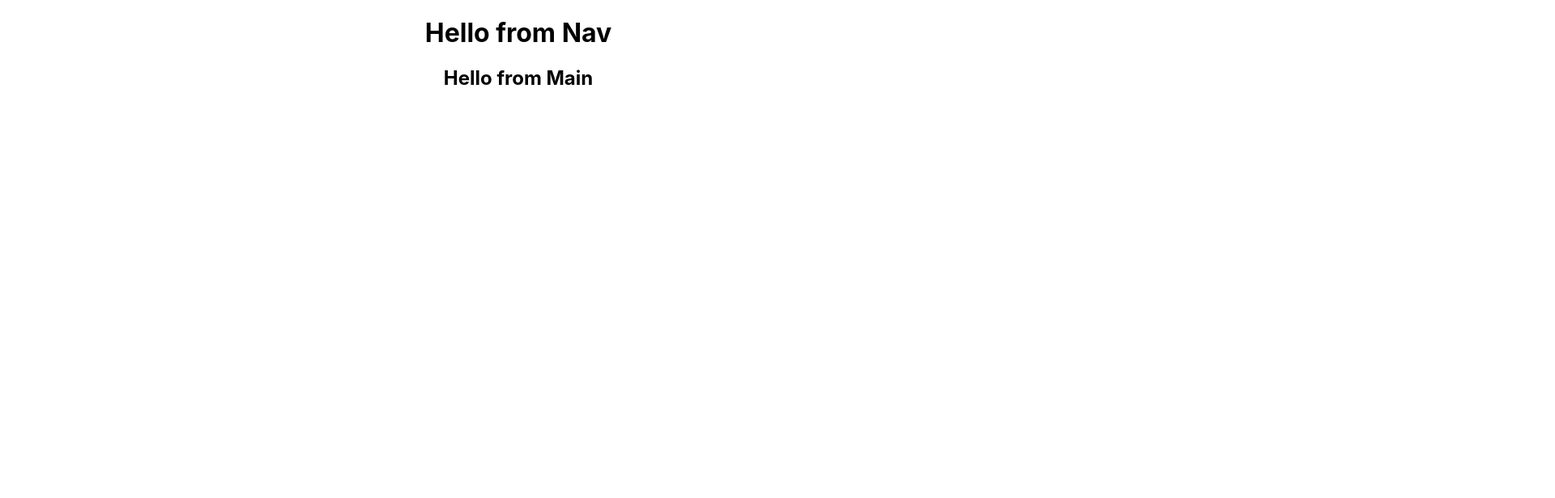
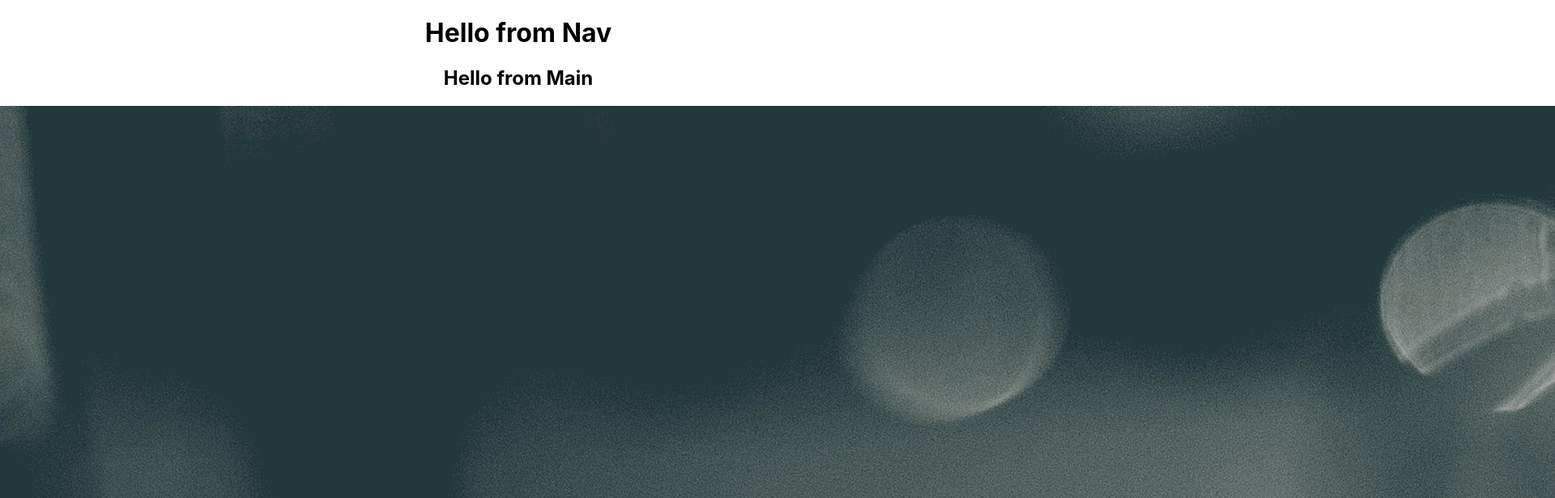
Before and after one commit to fcondori1/salon-nr, a React (Create React App) app: page / in a window 1280 px wide. Shown: the top 616 px of the page at 81% size, 1920 px wide, since content can reach past the window. Built offline with nearby package versions, Linux system fonts and the light colour scheme.

Commit message:
add image to main page

```diff
--- a/src/component/Main/Main.js
+++ b/src/component/Main/Main.js
@@ -1,10 +1,14 @@
 import React from 'react';
+import background1 from '../../assets/salon.jpg'
 
 function Main(props) {
     return (
+        <>
         <div>
             <h2>Hello from Main</h2>
+            <img src={background1} alt='Salon with brushes' className='background1'></img>
         </div>
+        </>
     );
 }
 
```
